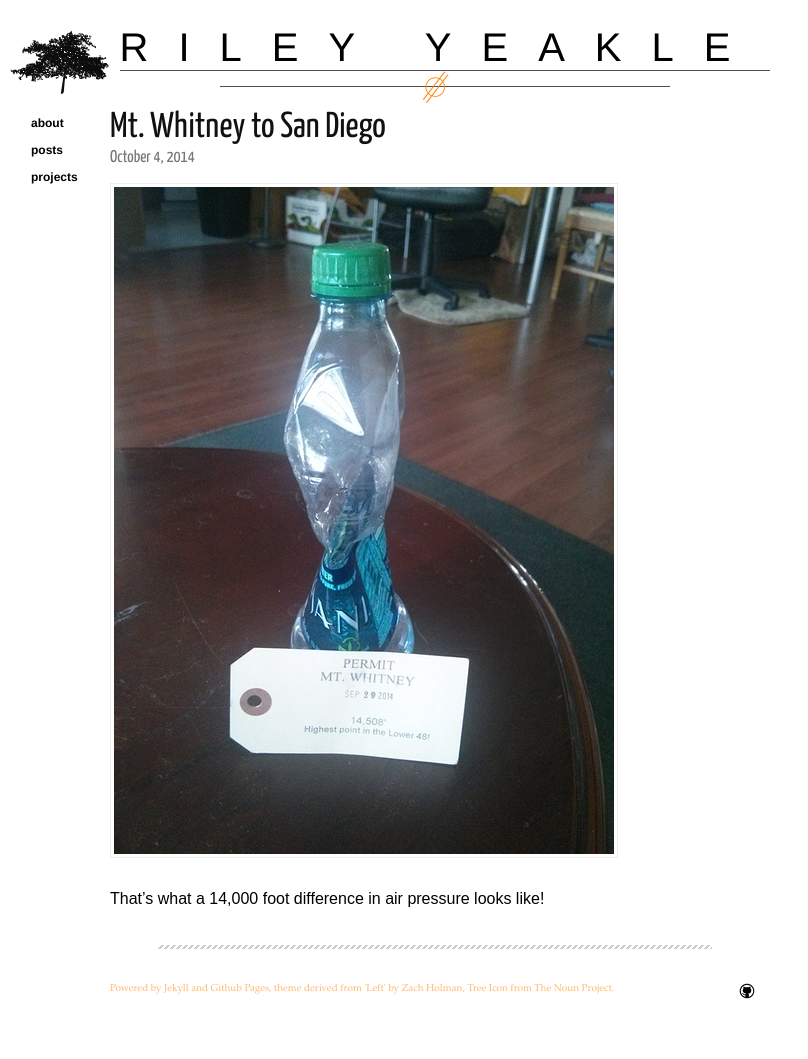
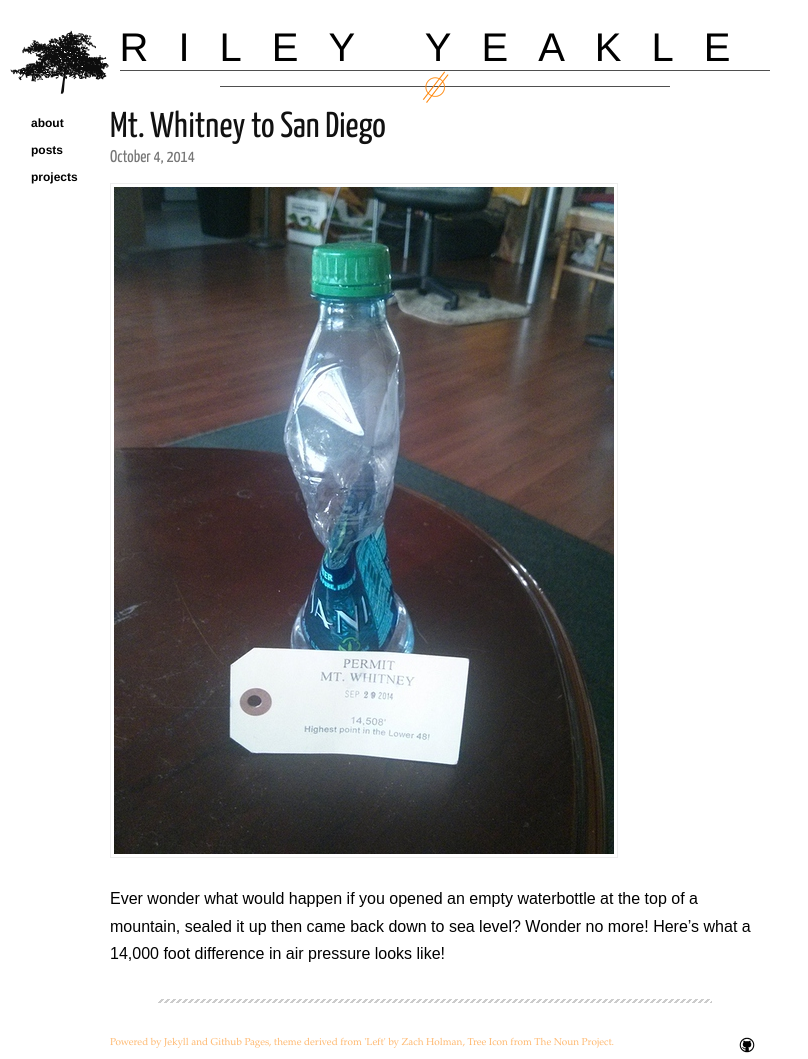
Before and after one commit to ryeakle/rileyyeakle.com, a Jekyll site: the page built from _posts/2014-10-4-whitneytosd.markdown, in a window 1280 px wide. Shown: the whole page, without its empty margins (0-808 px from the left). Built offline with Jekyll 4.4.1, drawn with Linux system fonts in a browser that asks for light colours; nearby versions of some CDN libraries; Markdown is read by kramdown in place of the engine named in the settings; before the commit the page ends 1005 px from its top, so only the background shows below that.

Commit message:
a bit more text explaining the whitney post

```diff
--- a/_posts/2014-10-4-whitneytosd.markdown
+++ b/_posts/2014-10-4-whitneytosd.markdown
@@ -6,7 +6,9 @@ category: posts
 ![Pressure Difference Between Mt. Whitney and San
 Diego][bottle]
 
-That's what a 14,000 foot difference in air pressure looks like!
+Ever wonder what would happen if you opened an empty waterbottle at the top of a
+mountain, sealed it up then came back down to sea level? Wonder no more!
+Here's what a 14,000 foot difference in air pressure looks like!
 
 [bottle]: /images/mtwhitneytosd.jpg
 * * *
```
